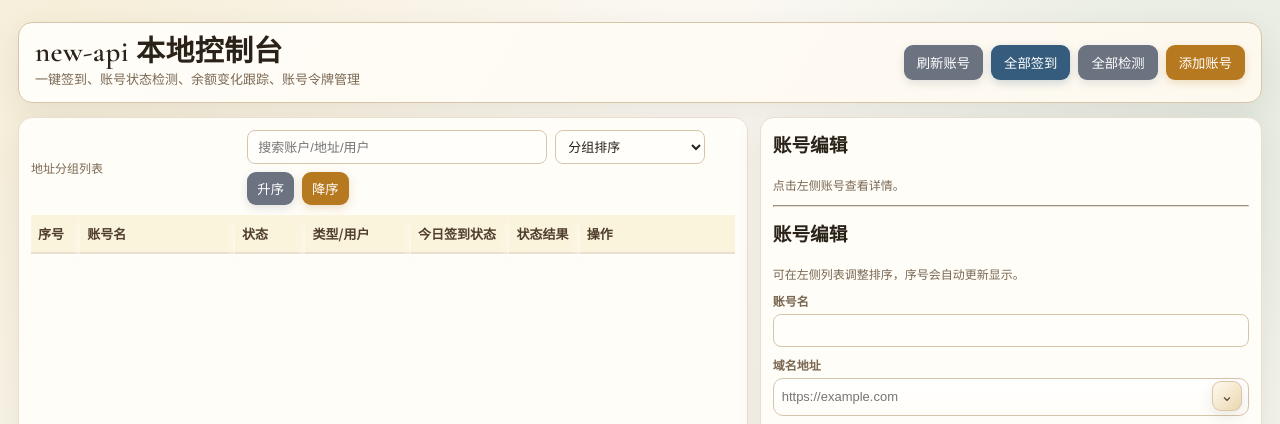
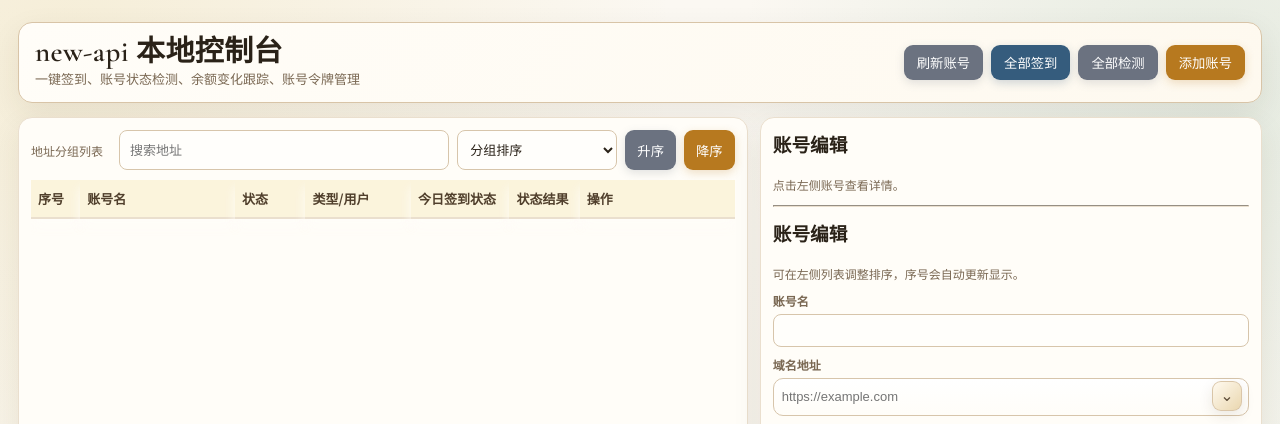
Before and after one commit to qianzhu123/new-api-console, a Flask app: page / in a window 1280 px wide. Shown: the top 424 px of the page. Run offline with Flask 3, Linux system fonts and the light colour scheme; lists and menus that the app fills with data are empty.

Commit message:
Fix address-only filtering and top toolbar layout

```diff
--- a/templates/index.html
+++ b/templates/index.html
@@ -165,17 +165,18 @@
     .fold-icon.expanded { transform: rotate(45deg); }
     .status-short { white-space: nowrap; }
     .list-tools {
-      display:flex;
+      display:grid;
+      grid-template-columns: auto minmax(0, 1fr);
       align-items:center;
-      justify-content:space-between;
-      gap:10px;
+      gap:16px;
       margin-bottom:10px;
-      flex-wrap:wrap;
-    }
-    .sort-tools { display:flex; align-items:center; gap:8px; flex-wrap:wrap; }
-    .account-filter { min-width: 220px; max-width: 300px; height: 34px; padding: 6px 10px; }
-    .sort-tools select { width: 150px; height: 34px; padding: 6px 8px; }
-    .sort-tools button { padding: 7px 10px; }
+      min-width:0;
+    }
+    .list-tools .small { white-space:nowrap; }
+    .sort-tools { display:flex; align-items:center; justify-content:flex-end; gap:8px; flex-wrap:nowrap; min-width:0; width:100%; }
+    .account-filter { flex:1 1 300px; min-width: 220px; max-width: 360px; height: 40px; padding: 8px 10px; }
+    .sort-tools select { flex:0 0 160px; width: 160px; height: 40px; padding: 8px 8px; }
+    .sort-tools button { flex:0 0 auto; padding: 8px 12px; height: 40px; }
     .sort-tools button.active { outline: 2px solid rgba(212,175,55,.5); box-shadow: 0 0 0 3px rgba(212,175,55,.16), 0 3px 10px rgba(183,121,31,.23); }
     .drag-scroll-hint { box-shadow: inset 0 16px 18px -18px rgba(53,92,125,.55), inset 0 -16px 18px -18px rgba(53,92,125,.55); }
     .form-group { margin-bottom: 9px; }
@@ -919,8 +920,8 @@
       <div class="card list-card">
         <div class="list-tools">
           <div class="small">地址分组列表</div>
-          <div class="sort-tools" aria-label="账号排序和搜索">
-            <input id="account-filter" class="account-filter" type="search" placeholder="搜索账户/地址/用户" autocomplete="off" />
+          <div class="sort-tools" aria-label="地址筛选排序">
+            <input id="account-filter" class="account-filter" type="search" placeholder="搜索地址" autocomplete="off" />
             <select id="sort-field" title="排序字段">
               <option value="group">分组排序</option>
               <option value="quota">额度排序</option>
@@ -1869,15 +1870,7 @@ function getGroupByBaseUrl(baseUrl) {
 function accountMatchesFilter(acc, baseUrl) {
   const needle = quoteText(state.accountFilter).trim().toLowerCase();
   if (!needle) return true;
-  return [
-    acc.name,
-    acc.base_url,
-    baseUrl,
-    acc.provider,
-    acc.user,
-    acc.remark,
-    acc.account_index,
-  ].some((value) => quoteText(value).toLowerCase().includes(needle));
+  return quoteText(baseUrl || acc.base_url || '').toLowerCase().includes(needle);
 }
 
 function isSub2apiOnlySite(baseUrl) {
@@ -1913,7 +1906,7 @@ function sitePinned(baseUrl) { return !!siteInfoForBaseUrl(baseUrl).pinned; }
 function pinIconHtml() { return '<span class="pin-icon" aria-hidden="true"><span></span></span>'; }
 function pinMark(pinned, title = '已置顶') { return pinned ? `<span class="pin-mark" title="${escapeHtml(title)}">${pinIconHtml()}</span>` : ''; }
 function manualSigninText(acc) { return acc?.manual_signin_required ? (quoteText(acc.manual_signin_reason).trim() || '签到异常，需要手动签到') : ''; }
-function groupPinned(group) { return sitePinned(group.baseUrl) || group.accounts.some((acc) => !!acc.pinned); }
+function groupPinned(group) { return sitePinned(group.baseUrl); }
 function siteCheckinMode(baseUrl) {
   const mode = String(siteInfoForBaseUrl(baseUrl).checkin_mode || 'auto').toLowerCase();
   return ['auto', 'enabled', 'disabled'].includes(mode) ? mode : 'auto';
@@ -2041,7 +2034,7 @@ function renderGroupRow(group) {
           <button type="button" class="fold-btn" data-group-action="toggle" data-group-key="${key}" title="${collapsed ? '展开' : '折叠'}">
             <span class="fold-icon ${collapsed ? '' : 'expanded'}" aria-hidden="true"></span>
           </button>
-          <span class="group-url mono">${pinMark(pinned, '该地址/账号已置顶')}${siteColor ? '<span class="site-color-dot" aria-hidden="true"></span> ' : ''}${group.baseUrl} ${specialInfo ? `<span class="site-special-chip">${escapeHtml(specialInfo)}</span>` : ''}</span>
+          <span class="group-url mono">${pinMark(pinned, '该地址已置顶')}${siteColor ? '<span class="site-color-dot" aria-hidden="true"></span> ' : ''}${group.baseUrl} ${specialInfo ? `<span class="site-special-chip">${escapeHtml(specialInfo)}</span>` : ''}</span>
           <span class="group-stats">
             <span class="group-stat">账号数 ${group.accounts.length}</span>
             <span class="group-stat">可用数 ${stats.valid}</span>
@@ -2070,7 +2063,7 @@ function renderTable() {
     el.body.appendChild(renderGroupRow(visibleGroup));
     if (state.collapsedGroups[groupKey]) continue;
 
-    [...visibleAccounts].sort((a, b) => (b.pinned ? 1 : 0) - (a.pinned ? 1 : 0)).forEach((acc) => {
+    visibleAccounts.forEach((acc) => {
       const key = accountKey(acc);
       const index = state.accounts.findIndex((item) => accountKey(item) === key);
       const tr = document.createElement('tr');
@@ -2094,14 +2087,13 @@ function renderTable() {
 
       tr.innerHTML = `
         <td class="mono">${index + 1}</td>
-        <td>${pinMark(acc.pinned, '账号已置顶')}${escapeHtml(acc.name || '')}${manualText ? ` <span class="manual-signin-chip" title="${escapeHtml(manualText)}">手动</span>` : ''}</td>
+        <td>${escapeHtml(acc.name || '')}${manualText ? ` <span class="manual-signin-chip" title="${escapeHtml(manualText)}">手动</span>` : ''}</td>
         <td>${running ? '<span class="tag run">处理中</span>' : maskTag(acc.enabled)}</td>
         <td class="mono">${providerDisplay(acc)}${accountUserDisplay(acc) ? ' / ' + accountUserDisplay(acc) : ''}</td>
         <td class="small">${rowSum.checkinText}</td>
         <td class="small status-short" title="${(state.statusResults[key]?.api_error || '').replace(/"/g, '&quot;')}">${rowSum.statusText}</td>
         <td>
           <div class="row-actions">
-            <button data-action="pin" data-key="${key}" class="pin-button ${acc.pinned ? 'active' : 'secondary'}" ${running ? 'disabled' : ''} title="${acc.pinned ? '取消账号置顶' : '置顶该账号'}">${pinIconHtml()}</button>
             <button data-action="checkin" data-key="${key}" class="${activeAction === 'checkin' ? 'busy-button' : ''}" ${(running || checkinDisabled) ? 'disabled' : ''} ${checkinDisabled ? 'title="该网站不支持签到"' : ''}>${checkinLabel}</button>
             <button data-action="status" data-key="${key}" class="secondary ${activeAction === 'status' ? 'busy-button' : ''}" ${running ? 'disabled' : ''}>${statusLabel}</button>
             <button data-action="delete" data-key="${key}" class="bad ${activeAction === 'delete' ? 'busy-button' : ''}" ${running ? 'disabled' : ''}>${deleteLabel}</button>
@@ -2117,7 +2109,6 @@ function renderTable() {
       e.stopPropagation();
       const action = btn.dataset.action;
       const key = btn.dataset.key;
-      if (action === 'pin') await toggleAccountPinned(key);
       if (action === 'checkin') await withAccountBusy(key, 'checkin', () => checkinOne(key));
       if (action === 'status') await withAccountBusy(key, 'status', () => statusOne(key));
       if (action === 'delete') await withAccountBusy(key, 'delete', () => deleteOne(key));
@@ -2936,7 +2927,6 @@ function renderDetail() {
         <span class="hero-badge mono">序号：${displayIndexByKey(key)}</span>
         <span class="hero-badge">状态：${acc.enabled ? '启用' : '停用'}</span>
         <span class="hero-badge">今日签到：${signState}</span>
-        ${acc.pinned ? `<span class="hero-badge">${pinMark(true, '账号已置顶')}账号置顶</span>` : ''}
         ${manualSigninText(acc) ? `<span class="manual-signin-chip" title="${escapeHtml(manualSigninText(acc))}">需要手动签到：${escapeHtml(manualSigninText(acc))}</span>` : ''}
       </div>
       <div class="hero-address-row">
@@ -3331,21 +3321,6 @@ async function applyTopSort(direction = state.sortDir) {
     await refreshAccounts();
   }
 }
-async function toggleAccountPinned(key) {
-  const acc = findAccountByKey(key);
-  if (!acc) return;
-  const pinned = !acc.pinned;
-  await api(`/api/accounts/${encodeURIComponent(key)}`, {
-    method: 'PUT',
-    body: JSON.stringify({ ...acc, pinned })
-  });
-  acc.pinned = pinned;
-  if (state.selected && accountKey(state.selected) === String(key)) state.selected.pinned = pinned;
-  log(`${accountLabel(key)} ${pinned ? '已置顶' : '已取消置顶'}`, 'ok');
-  notify('ok', pinned ? '账号已置顶' : '已取消置顶', `${accountLabel(key)} ${pinned ? '会显示在地址分组顶部' : '恢复普通排序'}。`);
-  await refreshAccounts();
-}
-
 async function toggleSitePinned(baseUrl) {
   const normalized = normalizeBaseUrlInput(baseUrl);
   const info = state.siteInfo[normalized] || {};
```
